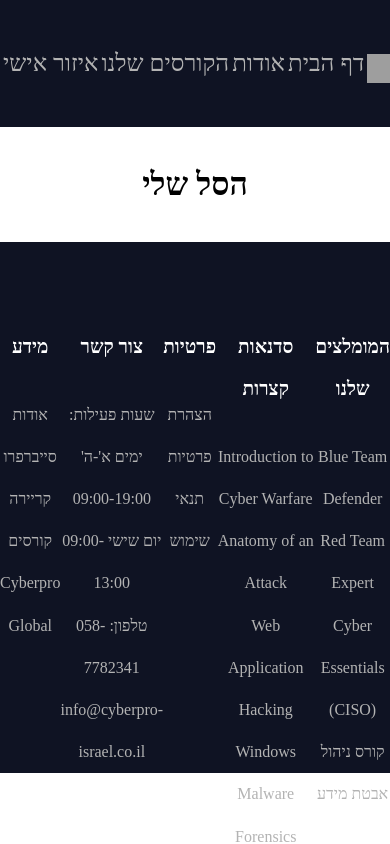
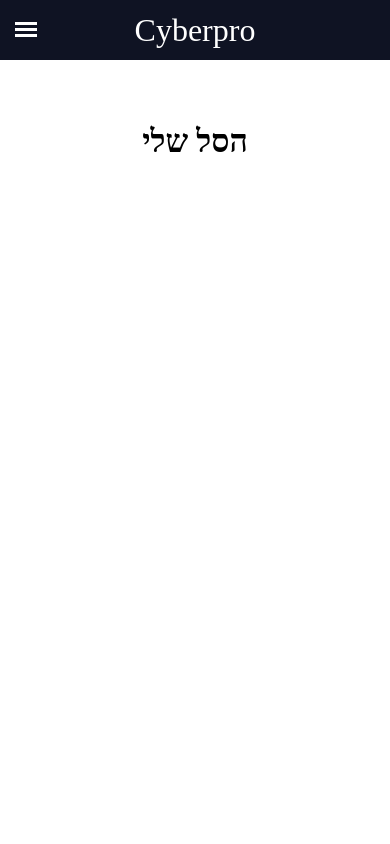
Before and after one commit to yoavelko/mid-project, a React (Vite) app: page /Cart in a window 390 px wide. Shown: the top 844 px of the page. Built offline with nearby package versions, Linux system fonts and the light colour scheme; grey boxes are pictures that could not be loaded; a web font is replaced by a local one.

Commit message:
header-responsive

```diff
--- a/src/components/Footer/Footer.css
+++ b/src/components/Footer/Footer.css
@@ -22,3 +22,11 @@
     cursor: pointer;
     color: white;
 }
+
+
+@media screen and (max-width: 768px) {
+
+    #footer-container {
+        display: none;
+    }
+}
--- a/src/components/Navbar/Header.css
+++ b/src/components/Navbar/Header.css
@@ -150,3 +150,211 @@
 .personal-dropdown:hover {
   color: white;
 }
+
+.header-sidebar {
+  width: 100%;
+  background-color: rgb(15, 19, 35);
+  position: fixed;
+  height: 60px;
+  color: white;
+  display: flex;
+  justify-content: space-between;
+  align-items: center;
+  font-size: xx-large;
+}
+
+.main {
+  margin: 0 auto;
+  display: block;
+  height: 100%;
+  margin-top: 60px;
+}
+
+.mainInner {
+  display: table;
+  height: 100%;
+  width: 100%;
+  text-align: center;
+}
+
+.mainInner div {
+  vertical-align: middle;
+  font-size: 3em;
+  font-weight: bold;
+  letter-spacing: 1.25px;
+}
+
+#sidebarMenu {
+  height: 100%;
+  position: fixed;
+  left: 0;
+  width: 250px;
+  margin-top: 60px;
+  transform: translateX(-250px);
+  transition: transform 250ms ease-in-out;
+  background: linear-gradient(180deg,  rgb(15, 19, 35) 0%,  rgb(15, 19, 35) 100%);
+}
+
+.sidebarMenuInner {
+  margin: 0;
+  padding: 0;
+  border-top: 1px solid  rgb(15, 19, 35);
+}
+
+.sidebarMenuInner .sidebarItem {
+  list-style: none;
+  color: #fff;
+  text-transform: uppercase;
+  font-weight: bold;
+  padding: 20px;
+  cursor: pointer;
+  border-bottom: 1px solid  rgb(15, 19, 35);
+}
+
+.sidebarMenuInner .sidebarItem span {
+  display: block;
+  font-size: 14px;
+  color: rgba(255, 255, 255, 0.50);
+}
+
+.sidebarMenuInner .sidebarItem a {
+  color: #fff;
+  text-transform: uppercase;
+  font-weight: bold;
+  cursor: pointer;
+  text-decoration: none;
+}
+
+input[type="checkbox"]:checked ~ #sidebarMenu {
+  transform: translateX(0);
+}
+
+input[type=checkbox] {
+  transition: all 0.3s;
+  display: none;
+}
+
+.sidebarIconToggle {
+  transition: all 0.3s;
+  cursor: pointer;
+  position: fixed;
+  z-index: 99;
+  height: 100%;
+  width: 100%;
+  top: 22px;
+  left: 15px;
+  height: 22px;
+  width: 22px;
+}
+
+.spinner {
+  transition: all 0.3s;
+  height: 3px;
+  width: 100%;
+  background-color: #fff;
+}
+
+.horizontal {
+  transition: all 0.3s;
+  position: relative;
+  float: left;
+  margin-top: 3px;
+}
+
+.diagonal.part-1 {
+  position: relative;
+  transition: all 0.3s;
+  float: left;
+}
+
+.diagonal.part-2 {
+  transition: all 0.3s;
+  position: relative;
+  float: left;
+  margin-top: 3px;
+}
+
+input[type=checkbox]:checked ~ .sidebarIconToggle > .horizontal {
+  transition: all 0.3s;
+  opacity: 0;
+}
+
+input[type=checkbox]:checked ~ .sidebarIconToggle > .diagonal.part-1 {
+  transition: all 0.3s;
+  transform: rotate(135deg);
+  margin-top: 8px;
+}
+
+input[type=checkbox]:checked ~ .sidebarIconToggle > .diagonal.part-2 {
+  transition: all 0.3s;
+  transform: rotate(-135deg);
+  margin-top: -9px;
+}
+
+#logged-as {
+font-size: small;
+padding-right: 2vw;
+width: 8vw;
+}
+
+#space-between{
+width: 8vw;
+padding-left: 2vw;
+}
+
+#grades {
+display: block;
+}
+
+#hidden-grades {
+display: none;
+}
+
+#grading {
+display: block;
+}
+
+#hidden-grading {
+display: none;
+}
+
+.responsive-navbar {
+  display: none;
+}
+
+
+@media screen and (max-width: 768px) {
+
+  #logged-as {
+    width: 25vw;
+    padding-right: 5vw;
+  }
+
+  #space-between{
+    width: 25vw;
+    padding-left: 5vw;
+  }
+
+  .userArea {
+    padding-top: 20%;
+  }
+
+  #navigate {
+    flex-direction: column;
+    height: 80vh;
+  }
+
+  .navigate {
+    width: 50%;
+    margin-bottom: 5vh;
+  }
+
+  .responsive-navbar {
+    display: block;
+    padding-bottom: 10vh;
+  }
+
+  .header {
+    display: none;
+  }
+}
--- a/src/components/Navbar/Header.jsx
+++ b/src/components/Navbar/Header.jsx
@@ -8,6 +8,7 @@ const Header = () => {
   const { style } = useContext(cartStyle)
 
   return (
+    <>
       <div className='header'>
         <div className="navbar">
           <div id='logo-container'>
@@ -50,7 +51,6 @@ const Header = () => {
               </Link>
             </div>
           </div>
-
           <div className="nav-item" id={style}>
             איזור אישי
             <div id="personal-dropdown">
@@ -66,11 +66,33 @@ const Header = () => {
               </Link>
             </div>
           </div>
-
+        </div>
       </div>
 
-
+      <div className="responsive-navbar">
+        <div className="header-sidebar">
+          <div id="space-between"></div>
+          <div>Cyberpro</div>
+          <div id="logged-as"></div>
         </div>
+        <input type="checkbox" className="openSidebarMenu" id="openSidebarMenu" />
+        <label htmlFor="openSidebarMenu" className="sidebarIconToggle">
+          <div className="spinner diagonal part-1"></div>
+          <div className="spinner horizontal"></div>
+          <div className="spinner diagonal part-2"></div>
+        </label>
+        <div id="sidebarMenu">
+          <ul className="sidebarMenuInner">
+            <li className="sidebarItem" id="homepage"><Link to="/UserArea">Navigate</Link></li>
+            <li className="sidebarItem" id="homepage"><Link to="/UserGradePage">Grades</Link></li>
+            <li className="sidebarItem" id="homepage"><Link to="/Grading">Grading</Link></li>
+            <li className="sidebarItem" id="CourseCalander"><Link to="/CourseCalander">Course's Schedule</Link></li>
+            <li className="sidebarItem" id="UserStudyPresentation"><Link to="/UserStudyPresentation">Files</Link></li>
+            <li className="sidebarItem" id="logout"><Link to="/Login">Log-out</Link></li>
+          </ul>
+        </div>
+      </div>
+    </>
   )
 }
 
--- a/src/components/Personal-Area/Personal-Area-Navbar/SideNavbar.jsx
+++ b/src/components/Personal-Area/Personal-Area-Navbar/SideNavbar.jsx
@@ -8,10 +8,10 @@ import usersData from '../../Data/users.json';
 const SideNavbar = () => {
 
   const { userIndex } = useContext(userIndexContext)
-  const [ grades, setGrades ] = useState('')
-  const [ grading, setGrading ] = useState('')
+  const [grades, setGrades] = useState('')
+  const [grading, setGrading] = useState('')
 
-  useEffect(()=>{
+  useEffect(() => {
     if (usersData.users[userIndex].username === 'admin') {
       setGrades('hidden-grades');
       setGrading('grading');
```
Lines whose indentation alone changed are shown as unchanged.
